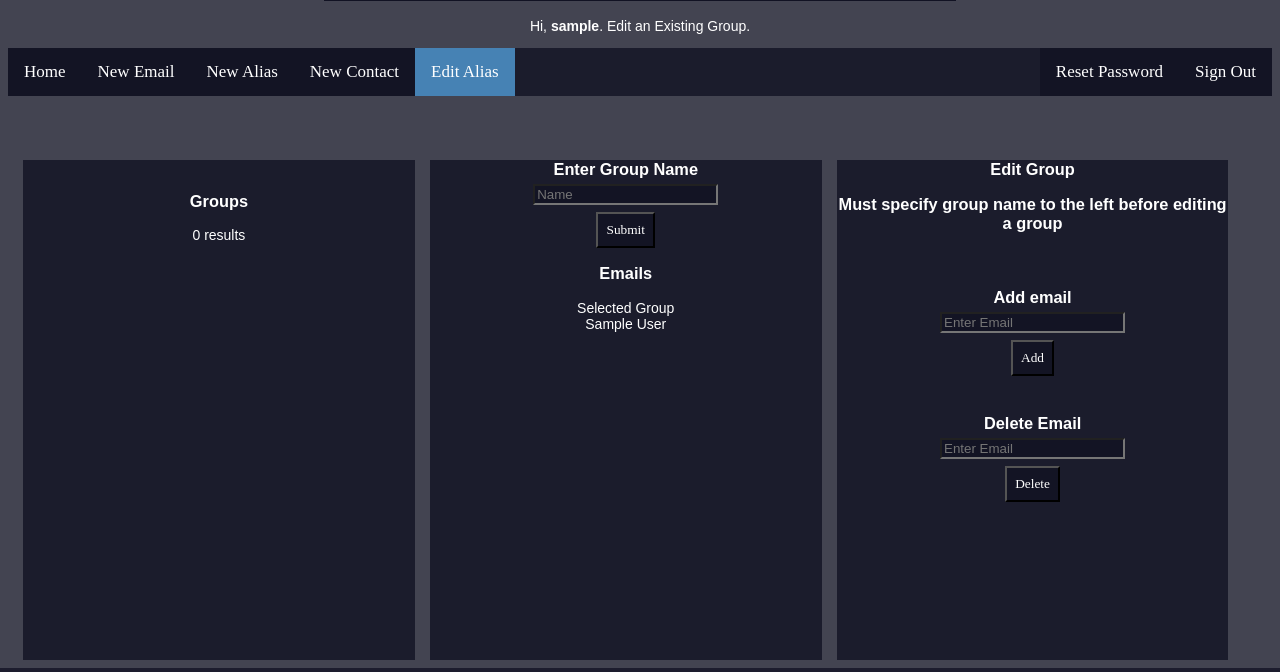
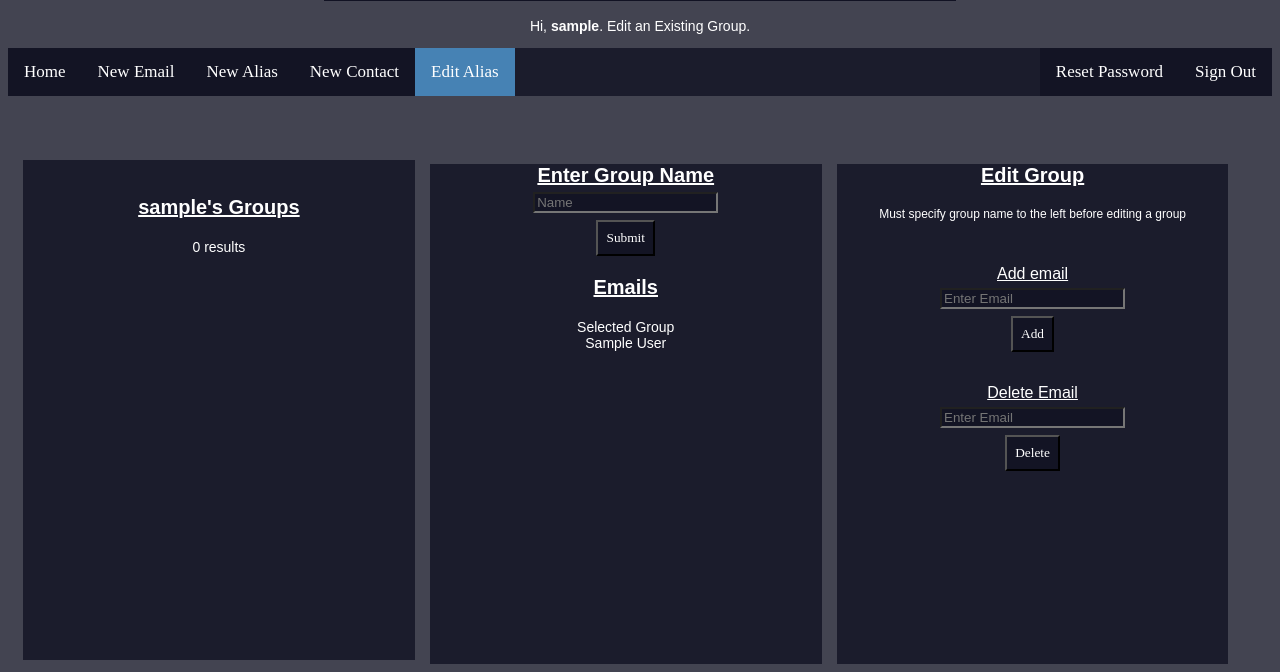
Before and after one commit to broadrock4/emailalias.co, a PHP site: page /editGroup.php in a window 1280 px wide. Shown: the part 271-943 px from the top of the page. Run offline with PHP 8.4, Linux system fonts and the light colour scheme; the visitor is signed in with stand-in values (Sample User, id 1); data that the repository does not hold is empty.

Commit message:
12/3/20 first commit

```diff
--- a/html/Styles/_notes/dwsync.xml
+++ b/html/Styles/_notes/dwsync.xml
@@ -5,5 +5,5 @@
 <file name="Logo.psd" server="3.15.195.211//var/www/" local="132494592840000000" remote="132494592840000000" Dst="1" />
 <file name="Logo.png" server="3.139.224.86//var/www/" local="132494592830000000" remote="132494592830000000" Dst="1" />
 <file name="Logo.psd" server="3.139.224.86//var/www/" local="132494592840000000" remote="132494592840000000" Dst="1" />
-<file name="emailAlias.css" server="3.139.224.86//var/www/" local="132505754654390932" remote="132505754670000000" Dst="1" />
+<file name="emailAlias.css" server="3.139.224.86//var/www/" local="132515348550445684" remote="132515348580000000" Dst="1" />
 </dwsync>
--- a/html/Styles/emailAlias.css
+++ b/html/Styles/emailAlias.css
@@ -47,7 +47,7 @@ a:hover {
   padding-right: 10px;
 }
 .oval h3 {
-  font-size: 3vh;
+  font-size: 2.5vh;
 }
 .flipped {
   direction: rtl;
@@ -134,6 +134,9 @@ a.landingLogin:hover {
   font-family: "American Typewriter";
   margin-right: 5px;
 }
+.col-1 h3 {
+  text-decoration: underline;
+}
 .col-2 {
   font-family: "American Typewriter";
   margin-left: 10px;
@@ -141,6 +144,7 @@ a.landingLogin:hover {
 }
 .col-2 h2 {
   font-size: 3vh;
+	text-decoration: underline;
 }
 .inboxArea {
   max-width: 100%;
@@ -165,7 +169,7 @@ a.landingLogin:hover {
   margin-left: 50px;
 }
 .oval-newAlias h3 {
-  font-size: 3vh;
+  font-size: 2.5vh;
 }
 
 /* Contact */
@@ -192,7 +196,21 @@ a.landingLogin:hover {
 .column {
   float: left;
   width: 31%;
-	margin-left: 15px;
+margin-left: 15px;
+}
+
+.column h3{
+  font-size: 2.5vh;
+	text-decoration: underline;
+}
+.column p{
+	font-size: 2vh;
+	text-decoration: none;
+}
+
+.column label{
+	font-size: 2vh;
+	text-decoration: underline;
 }
 
 /* Clear floats after the columns */
--- a/html/contact.php
+++ b/html/contact.php
@@ -47,7 +47,7 @@ body {
     <br/>
     <br/>
     <div class="oval flipped"> <br/>
-      <h3> Contacts </h3>
+      <h3> <?PHP echo htmlspecialchars($_SESSION["username"]); ?>'s Contacts </h3>
       <?php
       include "../html/config.php";
 		$tempUser = ($_SESSION['id']);
@@ -79,7 +79,7 @@ body {
 		<input type="submit" id="submit" name="submit" class="submitButtons" value="Submit">
     </form>
 		  <p> Click to add contact to an existing group</p>
-		<a href="../edit.php"> Edit Alias </a>
+		<a href="../editGroup.php"> Edit Alias </a>
 	  </div>
   </div>
 </div>
--- a/html/editGroup.php
+++ b/html/editGroup.php
@@ -45,7 +45,7 @@ body {
     <br/>
     <br/>
     <div style="background-color: rgba(17, 18, 35, 0.79); height: 500px"> <br/>
-      <h3> Groups </h3>
+      <h3> <?PHP echo htmlspecialchars($_SESSION["username"]); ?>'s Groups </h3>
       <?php
       include "../html/config.php";
 		$tempUser = ($_SESSION['id']);
@@ -100,8 +100,8 @@ body {
     <br/>
     <br/>
 		 <div style="background-color: rgba(17, 18, 35, 0.79); height: 500px">
-		  <h3> Edit Group </h>
-			 <p> Must specify group name to the left before editing a group</p>
+		  <h3> Edit Group </h3>
+			 <p style="font-size: 1.5vh"> Must specify group name to the left before editing a group</p>
   	<form action="../addContact.php" method="post">
 		</br>
 		</br>
--- a/html/home.php
+++ b/html/home.php
@@ -46,7 +46,7 @@ body {
     <br/>
     <br/>
     <div class="oval flipped"> <br/>
-      <h3> Groups </h3>
+      <h3> <?PHP echo htmlspecialchars($_SESSION["username"]); ?>'s Groups </h3>
       <?php
       include "../html/config.php";
 		$tempUser = ($_SESSION['id']);
--- a/html/newAlias.php
+++ b/html/newAlias.php
@@ -49,7 +49,7 @@ body {
     <br/>
     <br/>
     <div class="oval-newAlias flipped"> <br/>
-      <h3> Groups </h3>
+      <h3> <?PHP echo htmlspecialchars($_SESSION["username"]); ?>'s Groups </h3>
       <?php
       include "../html/config.php";
 		$tempUser = ($_SESSION['id']);
@@ -78,7 +78,7 @@ body {
 	<br/>
 
 	<div class="oval-newAlias"> <br/>
-		<h3> Group Name </h3>
+		<h2> Add Group </h2>
       <form action="../addGroup.php" method="post">
       <input type="text" name="group_name" required placeholder="Enter Group Name" class="form-control"/>
 		 <p> Must specify at least two emails. </p>
```
Also changed, not shown: html/_notes/dwsync.xml (+5 -5 lines).
